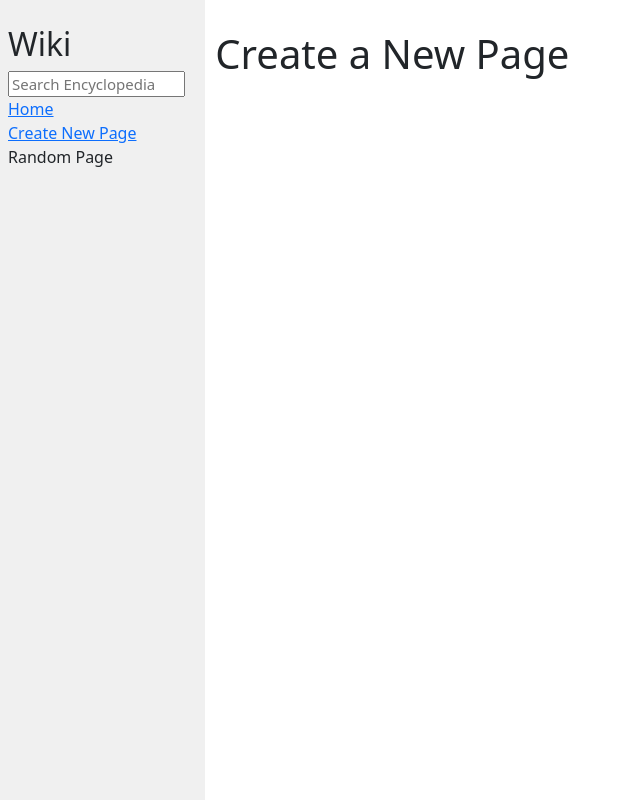
After one commit to minprog-platforms/project-wiki-django-realysi, a Django app: page /new_page in a window 1280 px wide. The commit adds this page. Shown: the whole page, without its empty margins (0-640 px from the left). Run offline with Django 3.2, Linux system fonts and the light colour scheme.

Commit message:
New_page functie
Create new page (links) linkt nu naar new_page.html

```diff
--- a/encyclopedia/templates/encyclopedia/layout.html
+++ b/encyclopedia/templates/encyclopedia/layout.html
@@ -19,7 +19,7 @@
                     <a href="{% url 'index' %}">Home</a>
                 </div>
                 <div>
-                    Create New Page
+                    <a href="{% url 'new_page' %}">Create New Page</a>
                 </div>
                 <div>
                     Random Page
--- /dev/null
+++ b/encyclopedia/templates/encyclopedia/new_page.html
@@ -0,0 +1,10 @@
+{% extends "encyclopedia/layout.html" %}
+
+{%block title%}
+Encyclopedia - New page
+{%endblock%}
+
+{%block body%}
+<h1> Create a New Page</h1>
+
+{%endblock%}
--- a/encyclopedia/urls.py
+++ b/encyclopedia/urls.py
@@ -6,4 +6,5 @@ urlpatterns = [
     path("", views.index, name="index"),
     path("wiki/<str:title>", views.entry_page, name="entry"),
     path("search", views.search, name="search"),
+    path("new_page", views.new_page, name="new_page"),
 ]
--- a/encyclopedia/views.py
+++ b/encyclopedia/views.py
@@ -33,3 +33,6 @@ def search(request):
         return HttpResponseRedirect((reverse("entry", args=(q, ))))
     else:
         return HttpResponse("Moet dit nog aanpassen!!!!!!!")
+
+def new_page(request):
+    return render(request, "encyclopedia/new_page.html")
```
